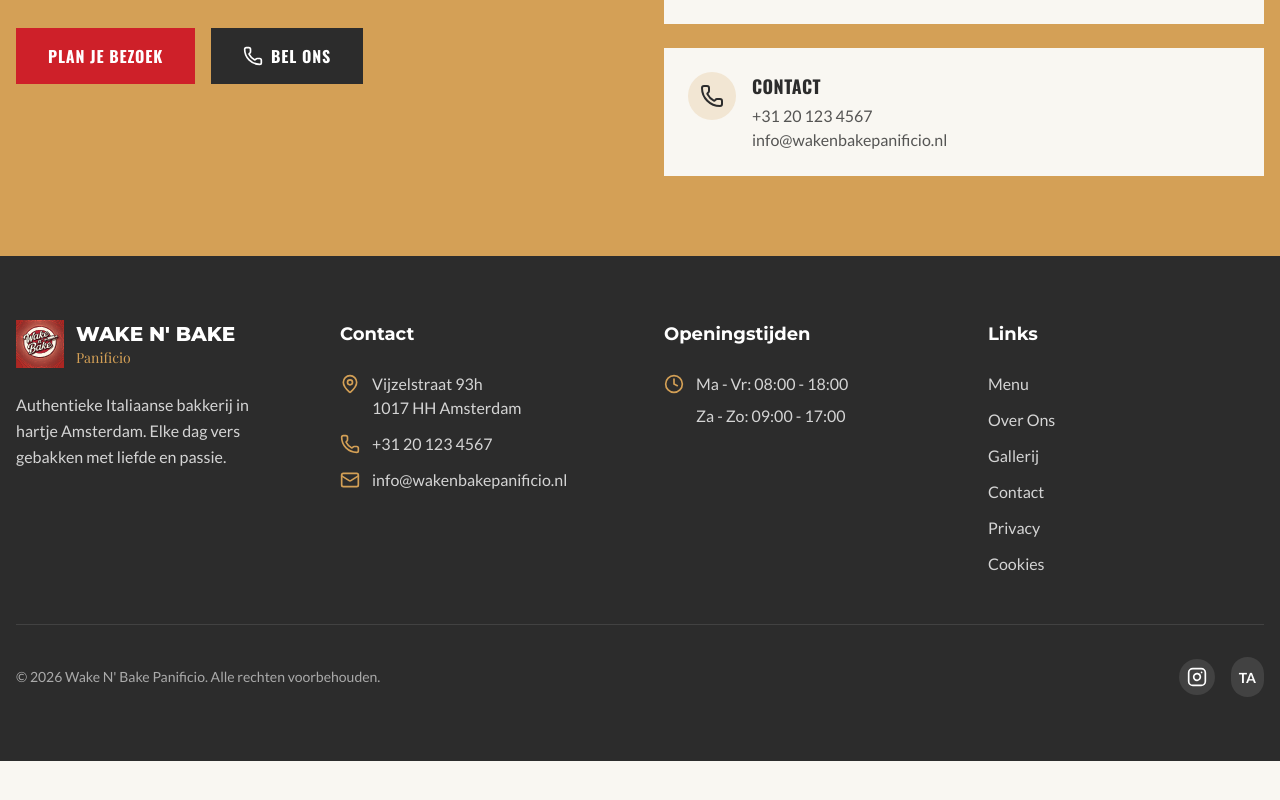
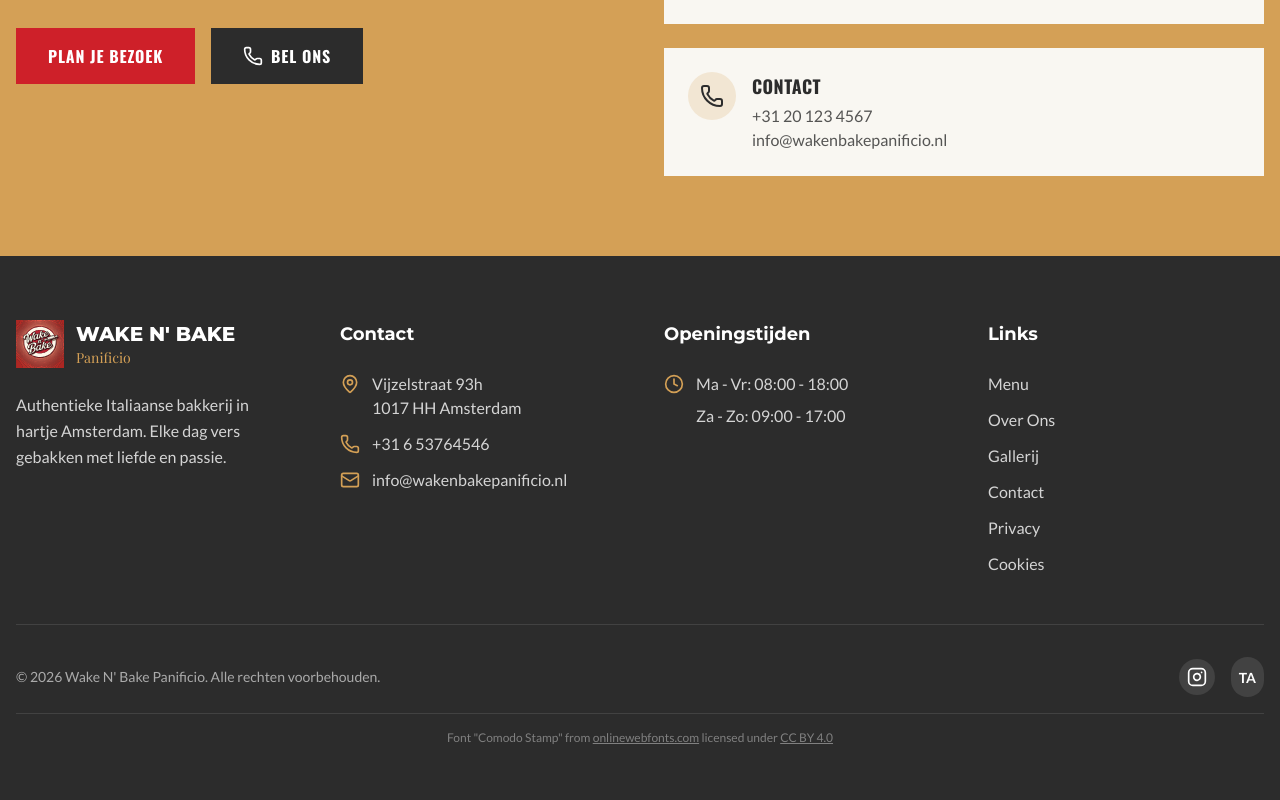
Before and after one commit to Nickbehre/Wake--n-Bake---Italian-Restaurant, a Next.js app: page / in a window 1280 px wide. Shown: the part 6572-7372 px from the top of the page. Before the commit the page ends 7333 px from the top, so only its background shows below. Built offline with nearby package versions, Linux system fonts and the light colour scheme; a web font is replaced by a local one.

Commit message:
v1.1
Goede versie

```diff
--- a/app/globals.css
+++ b/app/globals.css
@@ -1,10 +1,10 @@
 @import url('https://fonts.googleapis.com/css2?family=Lobster&display=swap');
 
 /* Comodo Stamp Font - CC BY 4.0 License */
-/* Icons made from https://www.onlinewebfonts.com/icon is licensed by CC BY 4.0 */
+/* Font from https://www.onlinewebfonts.com is licensed by CC BY 4.0 */
 @font-face {
   font-family: 'Comodo Stamp';
-  src: url('/fonts/comodo-stamp.ttf') format('truetype');
+  src: url('/fonts/Comodo-Stamp.ttf') format('truetype');
   font-weight: normal;
   font-style: normal;
   font-display: swap;
--- a/app/layout.tsx
+++ b/app/layout.tsx
@@ -85,10 +85,10 @@ export default function RootLayout({
               },
               geo: {
                 '@type': 'GeoCoordinates',
-                latitude: 52.3625,
-                longitude: 4.8892,
+                latitude: 52.36383074070107,
+                longitude: 4.891507396929842,
               },
-              telephone: '+31 20 123 4567',
+              telephone: '+31 6 53764546',
               url: 'https://www.wakenbakepanificio.nl',
               servesCuisine: 'Italian',
               priceRange: '€€',
--- a/components/layout/Footer.tsx
+++ b/components/layout/Footer.tsx
@@ -50,10 +50,10 @@ export default function Footer() {
               <div className="flex items-center gap-3">
                 <Phone className="w-5 h-5 text-crust flex-shrink-0" />
                 <a
-                  href="tel:+31201234567"
+                  href="tel:+31653764546"
                   className="hover:text-crust transition-colors"
                 >
-                  +31 20 123 4567
+                  +31 6 53764546
                 </a>
               </div>
               <div className="flex items-center gap-3">
@@ -154,6 +154,30 @@ export default function Footer() {
             </a>
           </div>
         </div>
+
+        {/* Font License */}
+        <div className="border-t border-white/10 mt-4 pt-4 text-center">
+          <p className="text-white/40 text-xs">
+            Font &quot;Comodo Stamp&quot; from{' '}
+            <a
+              href="https://www.onlinewebfonts.com"
+              target="_blank"
+              rel="noopener noreferrer"
+              className="hover:text-white/60 underline"
+            >
+              onlinewebfonts.com
+            </a>{' '}
+            licensed under{' '}
+            <a
+              href="https://creativecommons.org/licenses/by/4.0/"
+              target="_blank"
+              rel="noopener noreferrer"
+              className="hover:text-white/60 underline"
+            >
+              CC BY 4.0
+            </a>
+          </p>
+        </div>
       </div>
     </footer>
   )
--- a/components/layout/Header.tsx
+++ b/components/layout/Header.tsx
@@ -119,7 +119,7 @@ export default function Header() {
               <Instagram className="w-5 h-5" />
             </a>
             <a
-              href="tel:+31201234567"
+              href="tel:+31653764546"
               className={`p-2 rounded-full transition-colors ${
                 isMenuOrGalleryPage
                   ? 'text-white hover:bg-white/20'
@@ -192,7 +192,7 @@ export default function Header() {
                   <Instagram className="w-6 h-6" />
                 </a>
                 <a
-                  href="tel:+31201234567"
+                  href="tel:+31653764546"
                   className="p-2 text-espresso hover:text-crust transition-colors"
                   aria-label="Bel ons"
                 >
```
